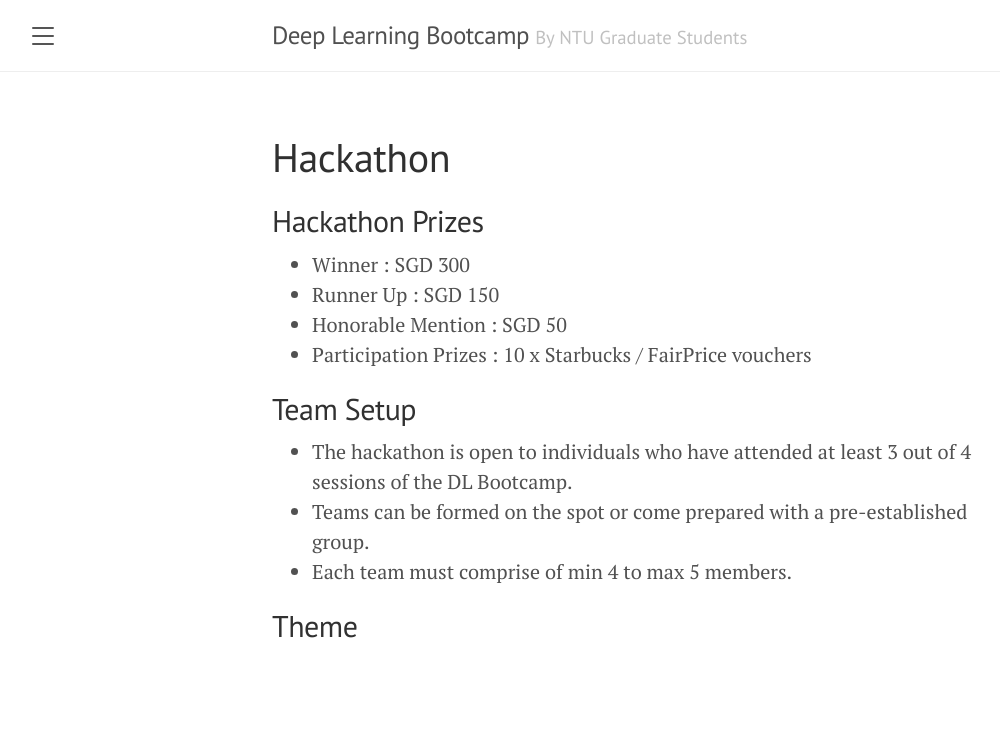
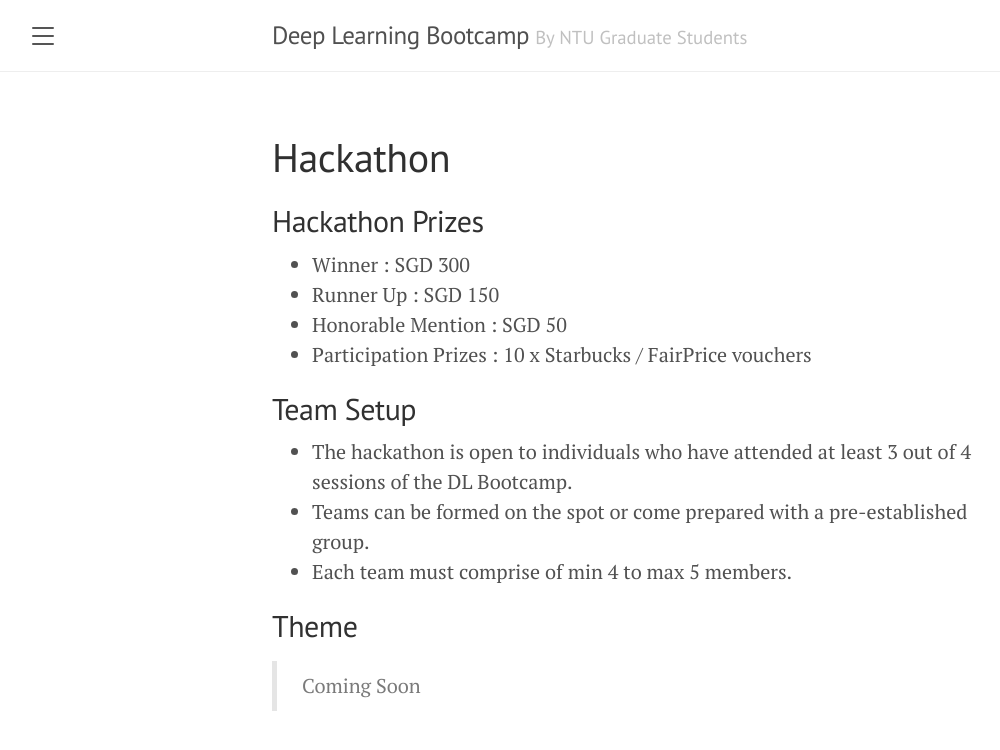
Before and after one commit to m-yuhas/deep-learning-2024, a Jekyll site: the page built from hackathon.md, in a window 1280 px wide. Shown: the top 750 px of the page, without its empty margins (8-1008 px from the left). Built offline with Jekyll 4.4.1, drawn with Linux system fonts in a browser that asks for light colours.

Commit message:
added placeholder for hackathon theme

```diff
--- a/hackathon.md
+++ b/hackathon.md
@@ -17,3 +17,5 @@ title: Hackathon
 * Each team must comprise of min 4 to max 5 members.
 
 ## Theme
+
+> Coming Soon
```
